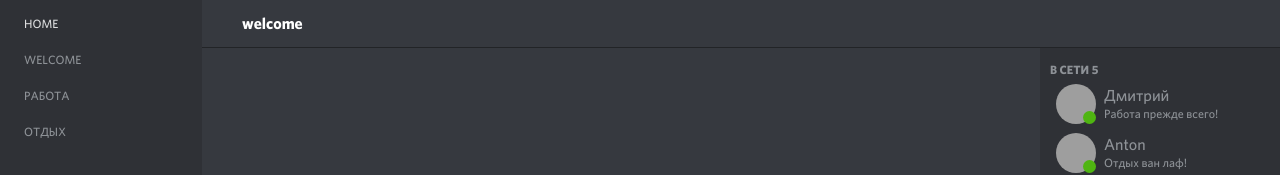
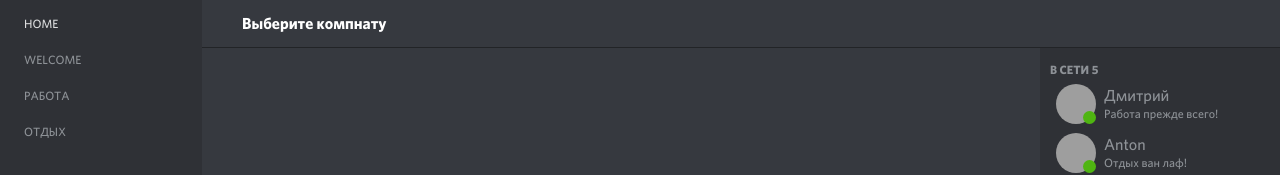
Before and after one commit to Dan-Crane/discord-tz, a React (Create React App) app: page / in a window 1280 px wide. Shown: the top 175 px of the page. Built offline with nearby package versions, Linux system fonts and the light colour scheme; grey boxes are pictures that could not be loaded.

Commit message:
правка заголовка в комнате

```diff
--- a/src/components/Chat/ChatHeader/ChatHeader.jsx
+++ b/src/components/Chat/ChatHeader/ChatHeader.jsx
@@ -8,8 +8,8 @@ import {useStore} from "../../../hooks/store";
 export function ChatHeader(props) {
 	const {state} = useStore()
 
-	let idRoom = useLocation().pathname.split('/')[2] || 1;
-	let test = state.rooms.find(r => r.id === +idRoom).name
+	let idRoom = useLocation().pathname.split('/')[2] || null
+	let test = idRoom ? state.rooms.find(r => r.id === +idRoom).name : 'Выберите компнату'
 
 	return (
 		<div className='content__header'>
```
